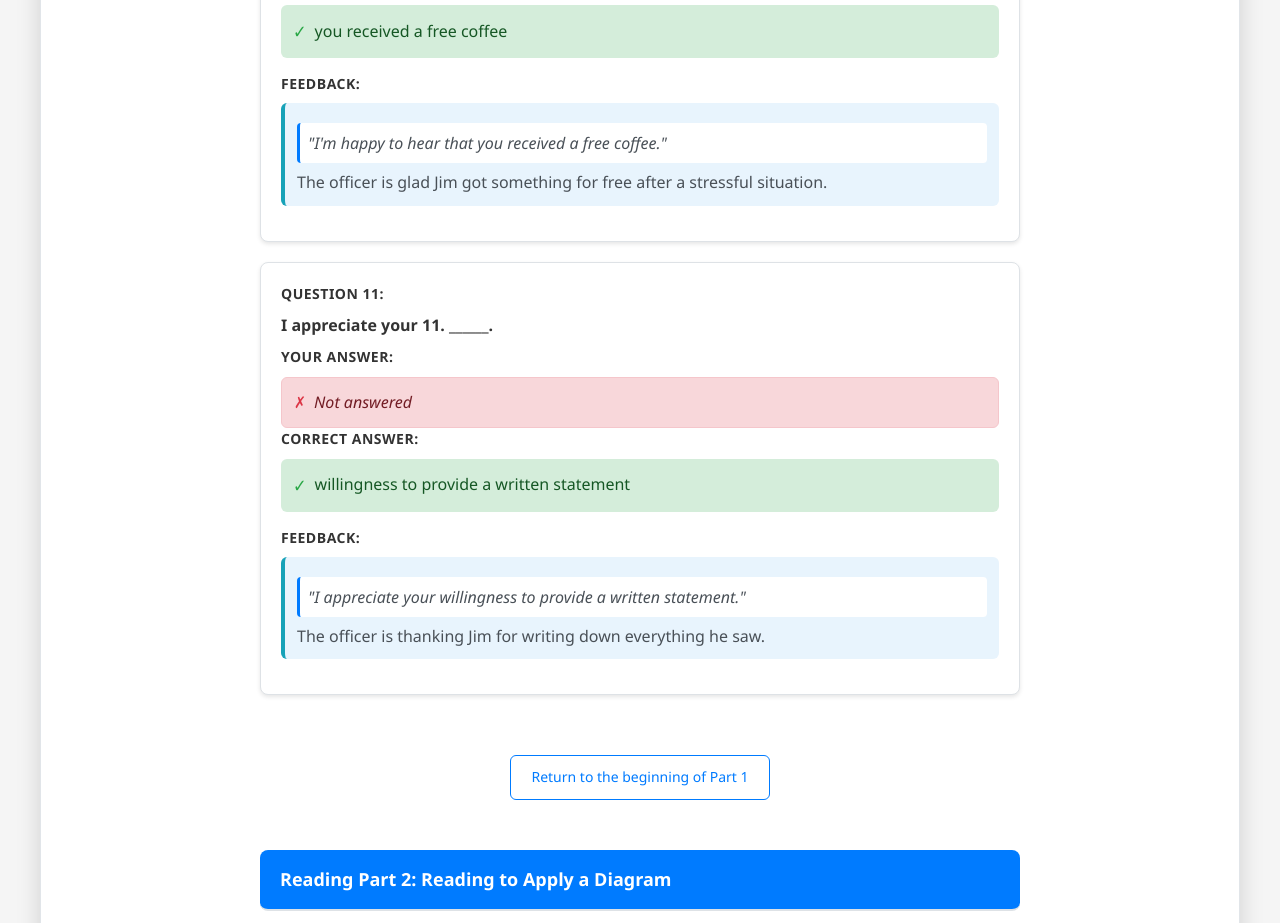
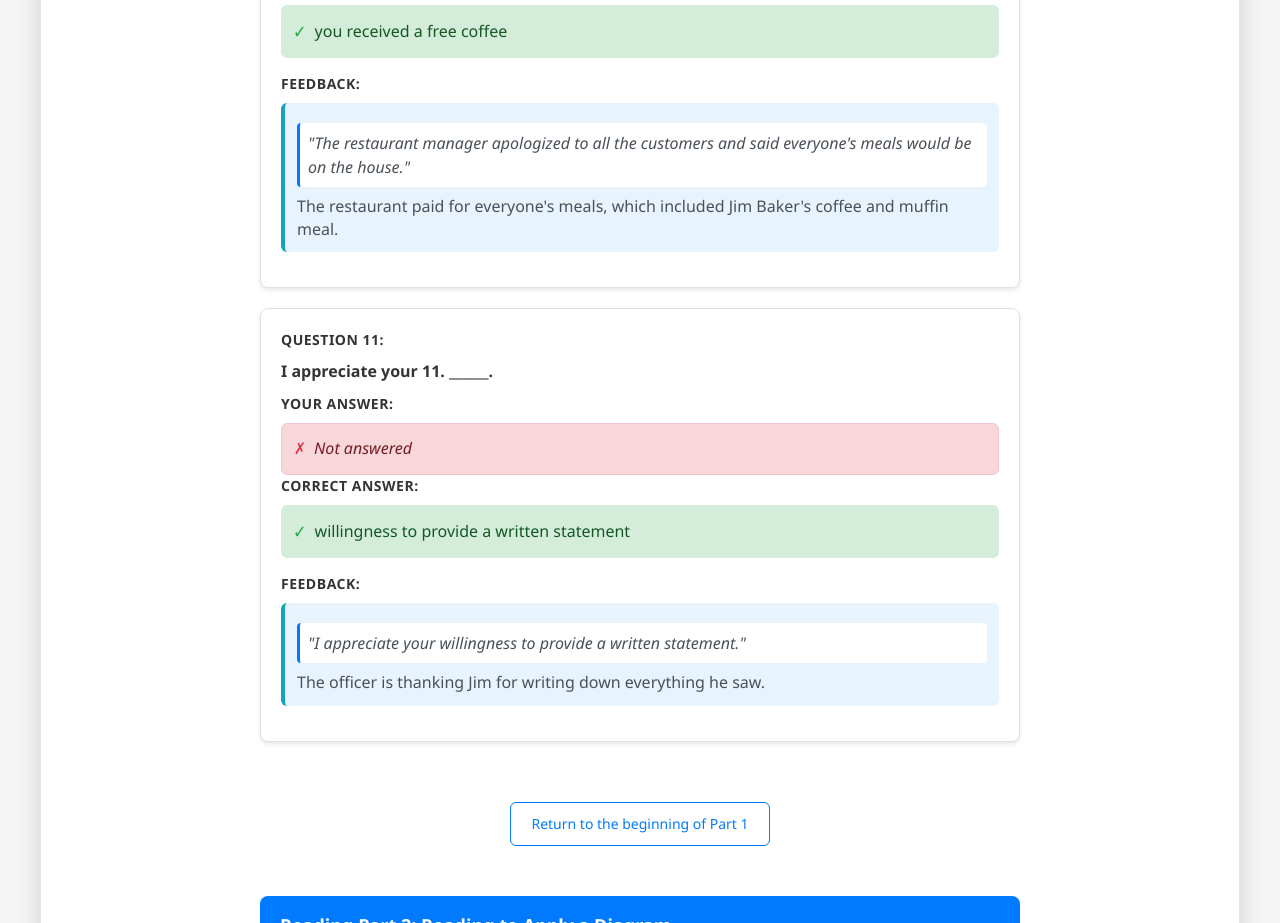
Before and after one commit to tnestudy/security-tracking-reading1-2-37x8G, a plain HTML site: page 04_Answer_Key.html in a window 1280 px wide. Shown: the part 5353-6276 px from the top of the page. Drawn offline with Linux system fonts and the light colour scheme.

Commit message:
Update 04_Answer_Key.html

```diff
--- a/04_Answer_Key.html
+++ b/04_Answer_Key.html
@@ -978,8 +978,8 @@
 
                         <div class="question-label">Feedback:</div>
                         <div class="feedback-text">
-                            <div class="feedback-quote">"I'm happy to hear that you received a free coffee."</div>
-                            <div class="feedback-explanation">The officer is glad Jim got something for free after a stressful situation.</div>
+                            <div class="feedback-quote">"The restaurant manager apologized to all the customers and said everyone's meals would be on the house."</div>
+                            <div class="feedback-explanation">The restaurant paid for everyone's meals, which included Jim Baker's coffee and muffin meal.</div>
                         </div>
                     </div>
                     <div class="question-detail">
```
